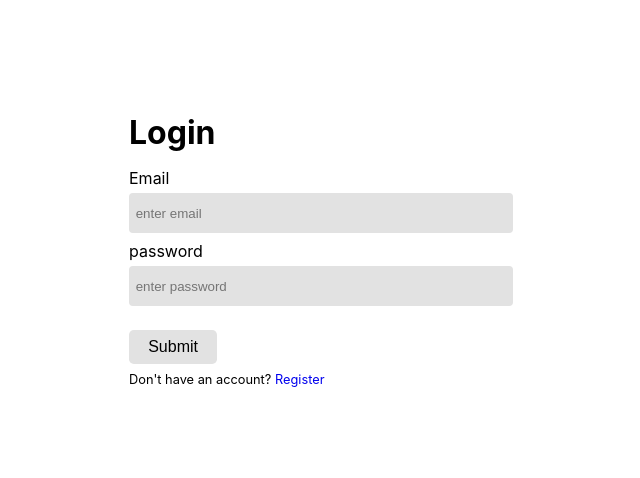
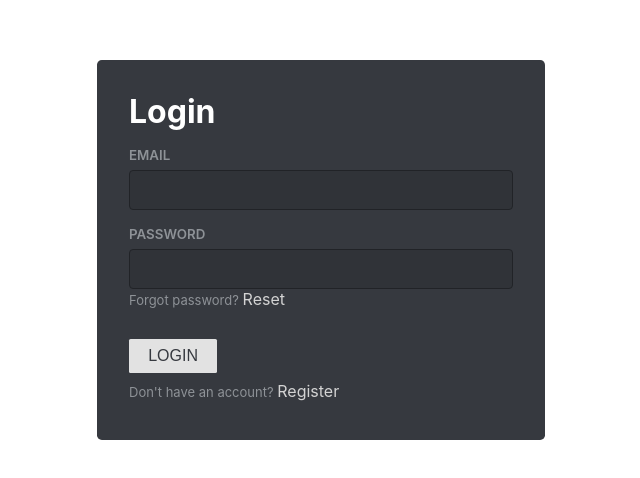
Before and after one commit to Team-Inferno/Inferno-Frontend, a React (Create React App) app: page /login in a window 1280 px wide. Shown: the part 150-628 px from the top of the page, without its empty margins (319-959 px from the left). Built offline with nearby package versions, Linux system fonts and the light colour scheme.

Commit message:
login signup page css style added

```diff
--- a/src/components/Auth/Login/login.js
+++ b/src/components/Auth/Login/login.js
@@ -56,47 +56,49 @@ const Login = (props) => {
     <div className="container">
       {/*if user gets registered and needs to display verification email message from the props*/}
       {props.location.state ? (
-        <div className="message">
+        <div className="auth-message">
           <span>{props.location.state.message}</span>
         </div>
       ) : (
         ""
       )}
 
-      <form>
+      <form className="auth-form">
         <h1>Login</h1>
         <div className="form-group">
-          <label htmlFor="">Email</label>
+          <label htmlFor="">EMAIL</label>
           <input
             type="email"
             onChange={(e) => setEmail(e.target.value)}
             value={email}
-            placeholder="enter email"
           />
           <span className="error">
             {error === null || error === undefined ? "" : error.email}
           </span>
         </div>
         <div className="form-group">
-          <label htmlFor="">password</label>
+          <label htmlFor="">PASSWORD</label>
           <input
             type="password"
             onChange={(e) => setPassword(e.target.value)}
             value={password}
-            placeholder="enter password"
           />
           <span className="error">
             {error === null || error === undefined ? "" : error.password}
           </span>
         </div>
+        <p className="forgot-password">
+          Forgot password? <Link to="/Register">Reset</Link>
+        </p>
 
         <button
           id="submit-button"
           type="button"
           onClick={(e) => handleSubmit(e)}
         >
-          Submit
+          LOGIN
         </button>
+
         <p className="redirect">
           Don't have an account? <Link to="/Register">Register</Link>
         </p>
--- a/src/components/Auth/Register/register.js
+++ b/src/components/Auth/Register/register.js
@@ -21,7 +21,7 @@ const Register = () => {
 
    useEffect(() => {
      dispatch(setError(null));
-     console.log("hiiii");
+     //console.log("hiiii");
    }, []);
 
 
@@ -57,7 +57,7 @@ const Register = () => {
 
   return (
     <div className="container">
-      <form>
+      <form className="auth-form">
         <h1>Register</h1>
         <div className="form-group">
           <label htmlFor="">Email</label>
@@ -65,7 +65,6 @@ const Register = () => {
             type="email"
             onChange={(e) => setEmail(e.target.value)}
             value={email}
-            placeholder="enter email"
           />
           <span className="error">
             {error === null || error === undefined ? "" : error.email}
@@ -77,7 +76,6 @@ const Register = () => {
             type="text"
             onChange={(e) => setUsername(e.target.value)}
             value={username}
-            placeholder="enter username"
           />
           <span className="error">
             {error === null || error === undefined ? "" : error.username}
@@ -89,7 +87,6 @@ const Register = () => {
             type="password"
             onChange={(e) => setPassword(e.target.value)}
             value={password}
-            placeholder="enter password"
           />
           <span className="error">
             {error === null || error === undefined ? "" : error.password}
@@ -101,7 +98,6 @@ const Register = () => {
             type="password"
             onChange={(e) => setConfirmPassword(e.target.value)}
             value={confirmPassword}
-            placeholder="re-enter password"
           />
           <span className="error">
             {error === null || error === undefined ? "" : error.confirmPassword}
--- a/src/components/Auth/css/auth.css
+++ b/src/components/Auth/css/auth.css
@@ -15,7 +15,7 @@
           flex-direction: column;
 }
 
-.container .message {
+.container .auth-message {
   padding: 1em 0.5em;
   width: 30%;
   background: #c3eec3;
@@ -23,63 +23,92 @@
   border-radius: 0.3em;
 }
 
-.container .message span {
+.container .auth-message span {
   text-align: center;
   font-size: small;
 }
 
-form {
+.container .auth-form {
+  padding: 2em;
+  background: #36393f;
   width: -webkit-max-content;
   width: -moz-max-content;
   width: max-content;
-  width: 30%;
+  width: 35%;
+  border-radius: 0.3em;
 }
 
-form h1 {
+.container .auth-form h1 {
+  color: white;
   margin-bottom: 0.5em;
 }
 
-form .form-group {
-  margin: 0.5em 0 0;
+.container .auth-form .form-group {
+  margin: 1em 0 0;
 }
 
-form .form-group label {
+.container .auth-form .form-group label {
   display: block;
-  font-size: 1em;
+  font-size: smaller;
+  font-weight: 600;
+  color: #8e9297;
+  text-transform: capitalize;
 }
 
-form .form-group input {
+.container .auth-form .form-group input {
   display: block;
-  margin-top: 5px;
+  margin-top: 0.5em;
   border-radius: 0.3em;
-  background: #e2e2e2;
-  border: none;
+  background: #303338;
+  border: 0.2px solid #212327;
   height: 3em;
   width: 100%;
-  padding: 0.5em 0.5em;
+  padding: 0.5em 0.8em;
+  color: white;
 }
 
-form .form-group span {
+.container .auth-form .form-group span {
   color: red;
   font-size: 0.8em;
 }
 
-form #submit-button {
+.container .auth-form #submit-button {
   padding: 0.5em 1.2em;
   margin: 1.5em 0 0.5em 0;
   border: none;
   background: #e2e2e2;
-  border-radius: 0.3em;
+  border-radius: 0.1em;
   font-size: 1em;
+  cursor: pointer;
+  text-transform: capitalize;
+  font-size: medium;
+  color: #36393f;
+}
+
+.container .auth-form #submit-button:hover {
+  background: white;
+  color: black;
+  font-weight: 500;
+}
+
+.container .auth-form p.redirect,
+.container .auth-form p.forgot-password {
+  font-size: small;
+  color: #8e9297;
+  margin-bottom: 0.5em;
+}
+
+.container .auth-form p.redirect a,
+.container .auth-form p.forgot-password a {
+  font-size: medium;
+  color: lightgray;
+  text-decoration: none;
   cursor: pointer;
 }
 
-form p.redirect {
-  font-size: 0.8em;
-}
-
-form p.redirect a {
-  text-decoration: none;
-  cursor: pointer;
+.container .auth-form p.redirect a:hover,
+.container .auth-form p.forgot-password a:hover {
+  text-decoration: underline;
+  color: white;
 }
 /*# sourceMappingURL=auth.css.map */
--- a/src/components/Auth/css/auth.scss
+++ b/src/components/Auth/css/auth.scss
@@ -1,3 +1,7 @@
+$primary-color: #36393f;
+$input-color: #303338;
+$text-color: #8e9297;
+
 .container {
   display: flex;
   justify-content: center;
@@ -6,40 +10,47 @@
   flex-direction: column;
 
   //only for login page
-  .message {
-    padding:1em 0.5em;
+  .auth-message {
+    padding: 1em 0.5em;
     width: 30%;
     background: rgb(195, 238, 195);
     margin-bottom: 1em;
     border-radius: 0.3em;
-    span{
+    span {
       text-align: center;
-      font-size:small;
-    }
+      font-size: small;
     }
   }
 
-form {
+  .auth-form {
+    padding: 2em;
+    background: $primary-color;
     width: max-content;
-  width: 30%;
+    width: 35%;
+    border-radius: 0.3em;
     h1 {
+      color: white;
       margin-bottom: 0.5em;
     }
     .form-group {
-    margin: 0.5em 0 0;
+      margin: 1em 0 0;
       label {
         display: block;
-      font-size: 1em;
+        font-size: smaller;
+        font-weight: 600;
+        color: $text-color;
+        text-transform: capitalize;
       }
       input {
         display: block;
-      margin-top: 5px;
+        margin-top: 0.5em;
         border-radius: 0.3em;
-      background: rgb(226, 226, 226);
-      border: none;
+        background: $input-color;
+        border: 0.2px solid #212327;
         height: 3em;
         width: 100%;
-      padding: 0.5em 0.5em;
+        padding: 0.5em 0.8em;
+        color: white;
       }
       span {
         color: red;
@@ -51,15 +62,36 @@ form {
       margin: 1.5em 0 0.5em 0;
       border: none;
       background: rgb(226, 226, 226);
-    border-radius: 0.3em;
+      border-radius: 0.1em;
       font-size: 1em;
       cursor: pointer;
+      text-transform: capitalize;
+      font-size: medium;
+      color: $primary-color;
+
+      &:hover{
+        background: white;
+        color: black;
+        font-weight: 500;
       }
-  p.redirect {
-    font-size: 0.8em;
+    }
+
+    p.redirect,
+    p.forgot-password {
+      font-size: small;
+      color: $text-color;
+      margin-bottom: 0.5em;
       a {
+        font-size: medium;
+        color: lightgray;
         text-decoration: none;
         cursor: pointer;
+
+        &:hover {
+          text-decoration: underline;
+          color: white;
         }
       }
     }
+  }
+}
```
Also changed, not shown: 1 other file (tests, documents, lock files or other folders). Lines whose indentation alone changed are shown as unchanged.
